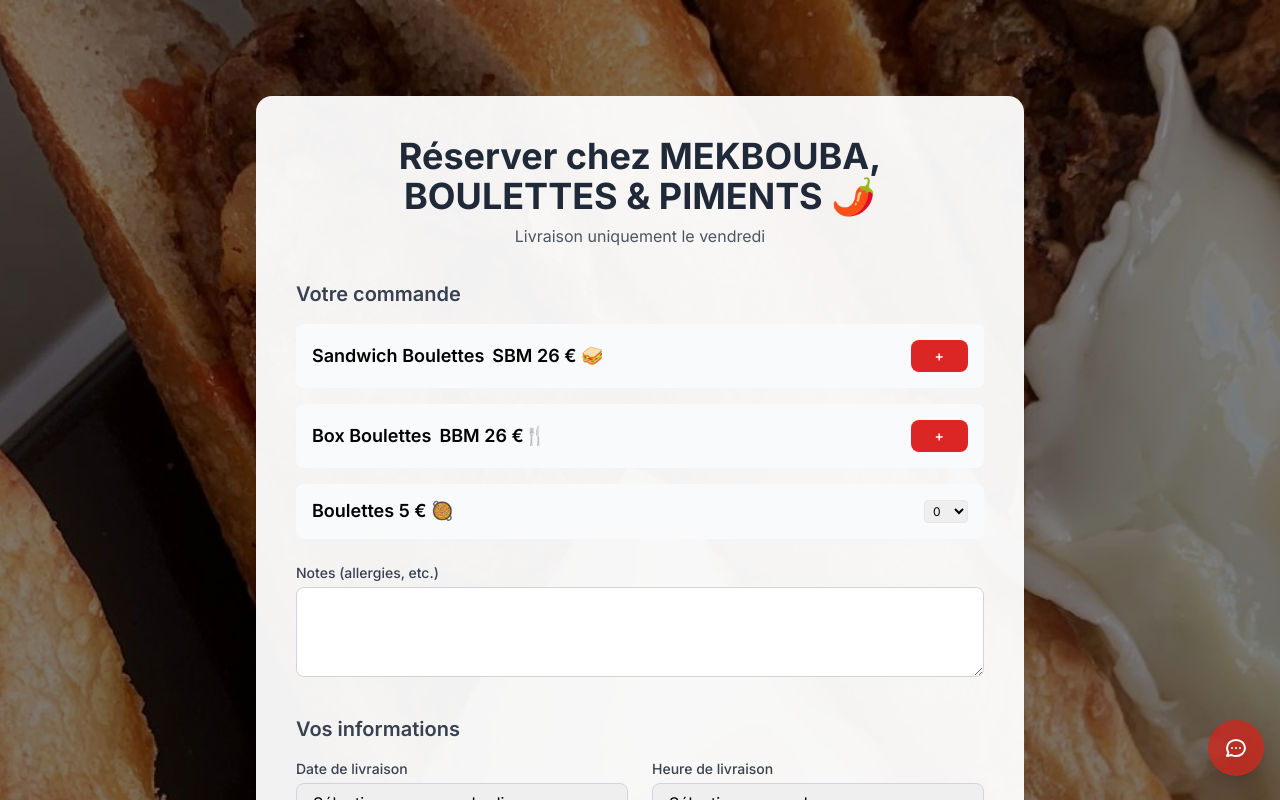
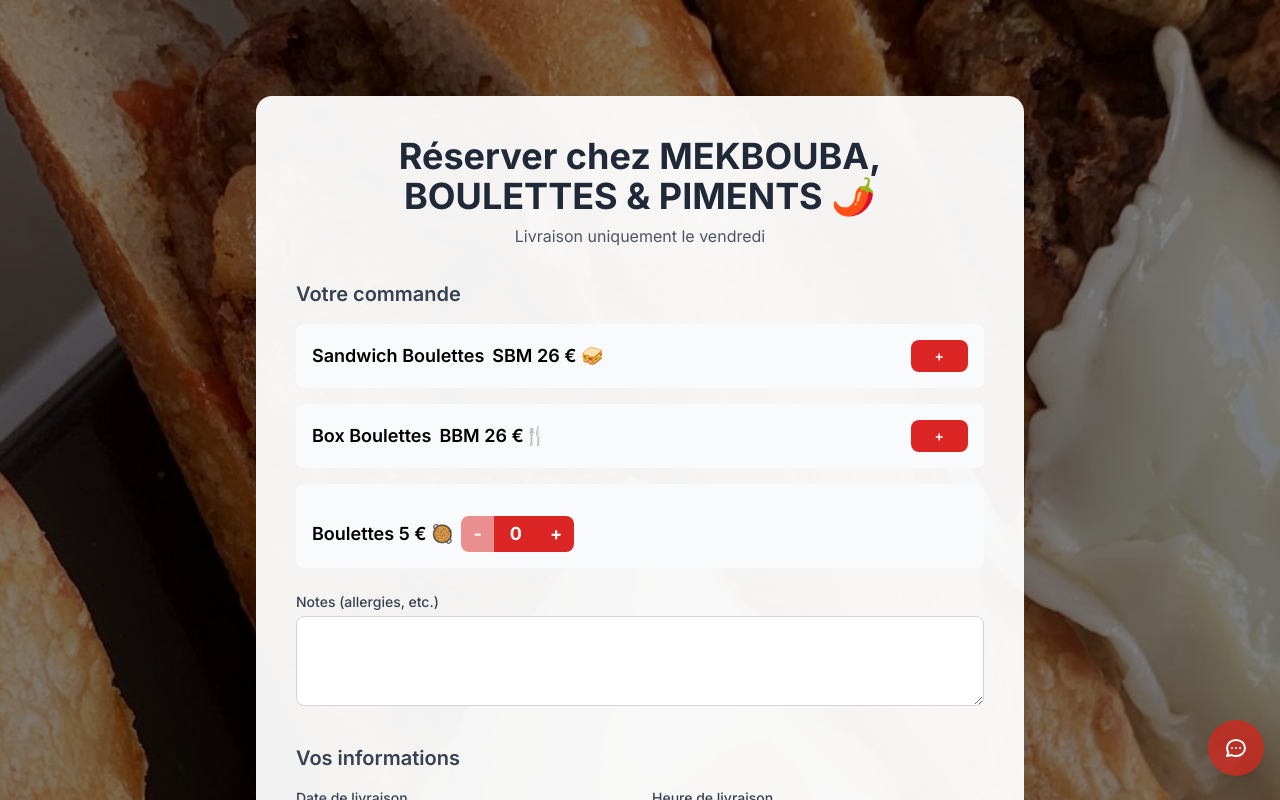
Before and after one commit to jimeye/mekboubaV2, a Next.js app: page /reservation in a window 1280 px wide. Shown: the top 800 px of the page. Built offline with nearby package versions, Linux system fonts and the light colour scheme.

Commit message:
Sélecteur Boulettes 5 € 🥘 : stepper moderne rouge, même design que bouton Ajouter SBM/BBM

```diff
--- a/app/reservation/page.js
+++ b/app/reservation/page.js
@@ -338,17 +338,23 @@
                     ))}
                   </div>
                   <div className="bg-gray-50 p-4 rounded-lg mt-4 mb-4">
-                    <div className="flex flex-row items-center justify-between">
+                    <div className="flex items-center mt-4 space-x-2">
                       <span className="font-semibold text-lg leading-tight">Boulettes 5 € 🥘</span>
-                      <select
-                        className="border rounded px-1 py-0.5 text-xs w-11 ml-2"
-                        value={formData.boulettesSuppGlobal}
-                        onChange={e => setFormData(prev => ({ ...prev, boulettesSuppGlobal: Math.max(0, Math.min(20, parseInt(e.target.value))) }))}
-                      >
-                        {[...Array(21).keys()].map(n => (
-                          <option key={n} value={n}>{n}</option>
-                        ))}
-                      </select>
+                      <div className="flex items-center ml-2">
+                        <button
+                          type="button"
+                          className="bg-accent-red text-white rounded-l-lg px-3 py-1 font-bold text-lg disabled:opacity-50"
+                          onClick={() => setFormData(prev => ({ ...prev, boulettesSuppGlobal: Math.max(0, prev.boulettesSuppGlobal - 1) }))}
+                          disabled={formData.boulettesSuppGlobal <= 0}
+                        >-</button>
+                        <span className="bg-accent-red text-white px-4 py-1 font-bold text-lg select-none">{formData.boulettesSuppGlobal}</span>
+                        <button
+                          type="button"
+                          className="bg-accent-red text-white rounded-r-lg px-3 py-1 font-bold text-lg disabled:opacity-50"
+                          onClick={() => setFormData(prev => ({ ...prev, boulettesSuppGlobal: Math.min(20, prev.boulettesSuppGlobal + 1) }))}
+                          disabled={formData.boulettesSuppGlobal >= 20}
+                        >+</button>
+                      </div>
                     </div>
                   </div>
                   <div className="mt-6">
```
